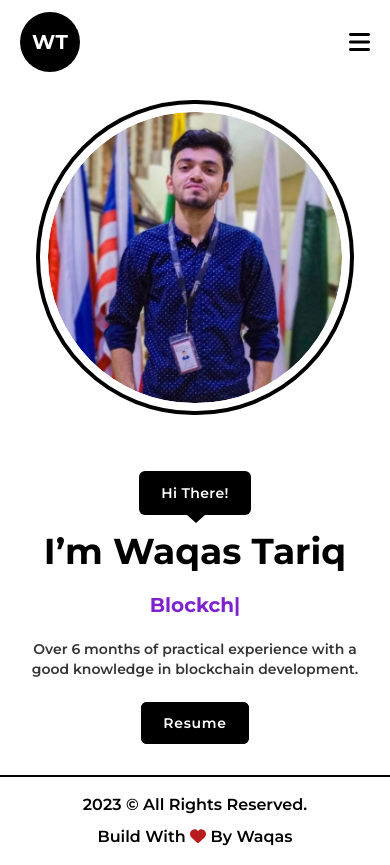
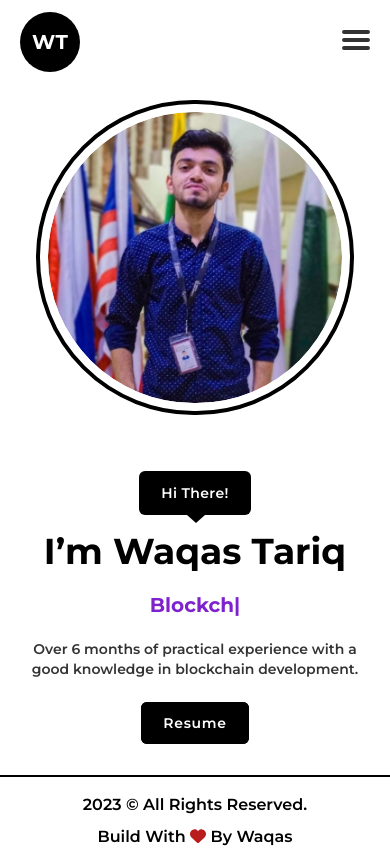
Before and after one commit to waqastariq05/Portfolio, a Next.js app: page / in a window 390 px wide. Built offline with nearby package versions, Linux system fonts and the light colour scheme.

Commit message:
Add MenuBars Animation

```diff
--- a/components/Navbar.js
+++ b/components/Navbar.js
@@ -97,8 +97,10 @@ const Navbar = () => {
                         })}
                     </div>
                 </div>
-                <div className='lg:hidden flex items-center justify-start text-black text-2xl' onClick={handleToggle}>
-                    <FontAwesomeIcon icon={faBars} />
+                <div className='lg:hidden flex flex-col items-center justify-start group' onClick={handleToggle}>
+                    <span className={`bg-black/80 w-7 h-1 mb-1 rounded-sm group-hover:bg-black transition-all duration-200 ${toggle ? "rotate-[45deg]" : ""}`}></span>
+                    <span className={`bg-black/80 w-7 h-1 mb-1 rounded-sm group-hover:bg-black transition-all duration-200 ${toggle ? "absolute translate-x-2 opacity-0" : ""}`}></span>
+                    <span className={`bg-black/80 w-7 h-1 mb-1 rounded-sm group-hover:bg-black transition-all duration-200 ${toggle ? "relative rotate-[-45deg] bottom-2" : ""}`}></span>
                 </div>
             </div>
             <div className={`${toggle ? "scale-100" : "scale-0"} transition-all duration-200 fixed top-20 left-5 bottom-5 right-5 bg-black/90 backdrop-blur-sm rounded-lg z-30`}>
@@ -106,7 +108,7 @@ const Navbar = () => {
                     {navLink.map((nav, index) => {
                         return (
                             <Link className={`text-base text-white capitalize font-bold hover:text-white
-                            transition-all duration-300 cursor-pointer p-1 my-1 ${nav.link === pathname && "text-white border-b-2 border-white"}`} aria-label={nav.name} href={nav.link} key={index}>{nav.name}  </Link>
+                            transition-all duration-300 cursor-pointer p-1 my-1 ${nav.link === pathname && "text-white border-b-2 border-white"}`} aria-label={nav.name} href={nav.link} onClick={handleToggle} key={index}>{nav.name}  </Link>
                         )
                     })}
                     <div className='flex items-center justify-center gap-5 cursor-pointer mt-7'>
```
